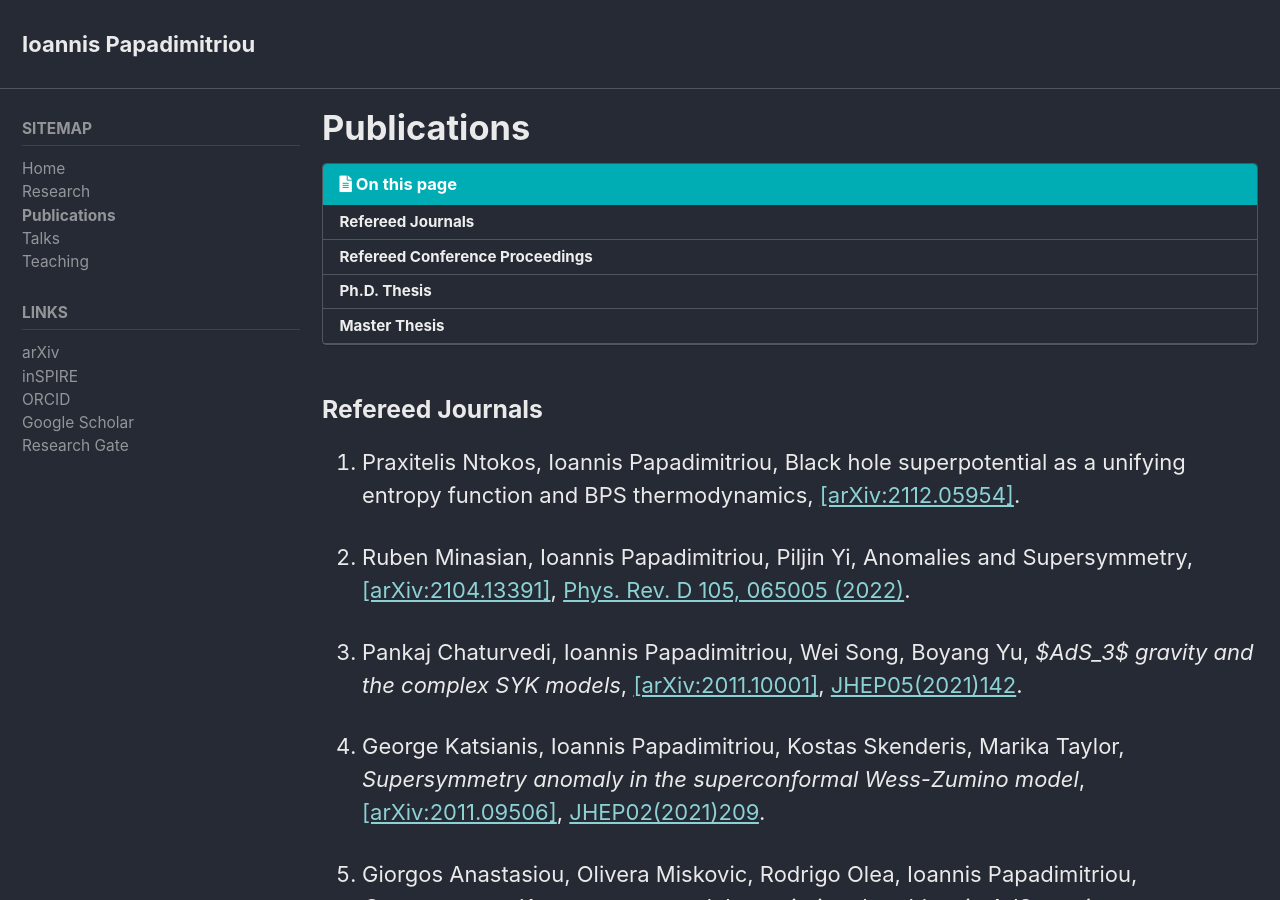
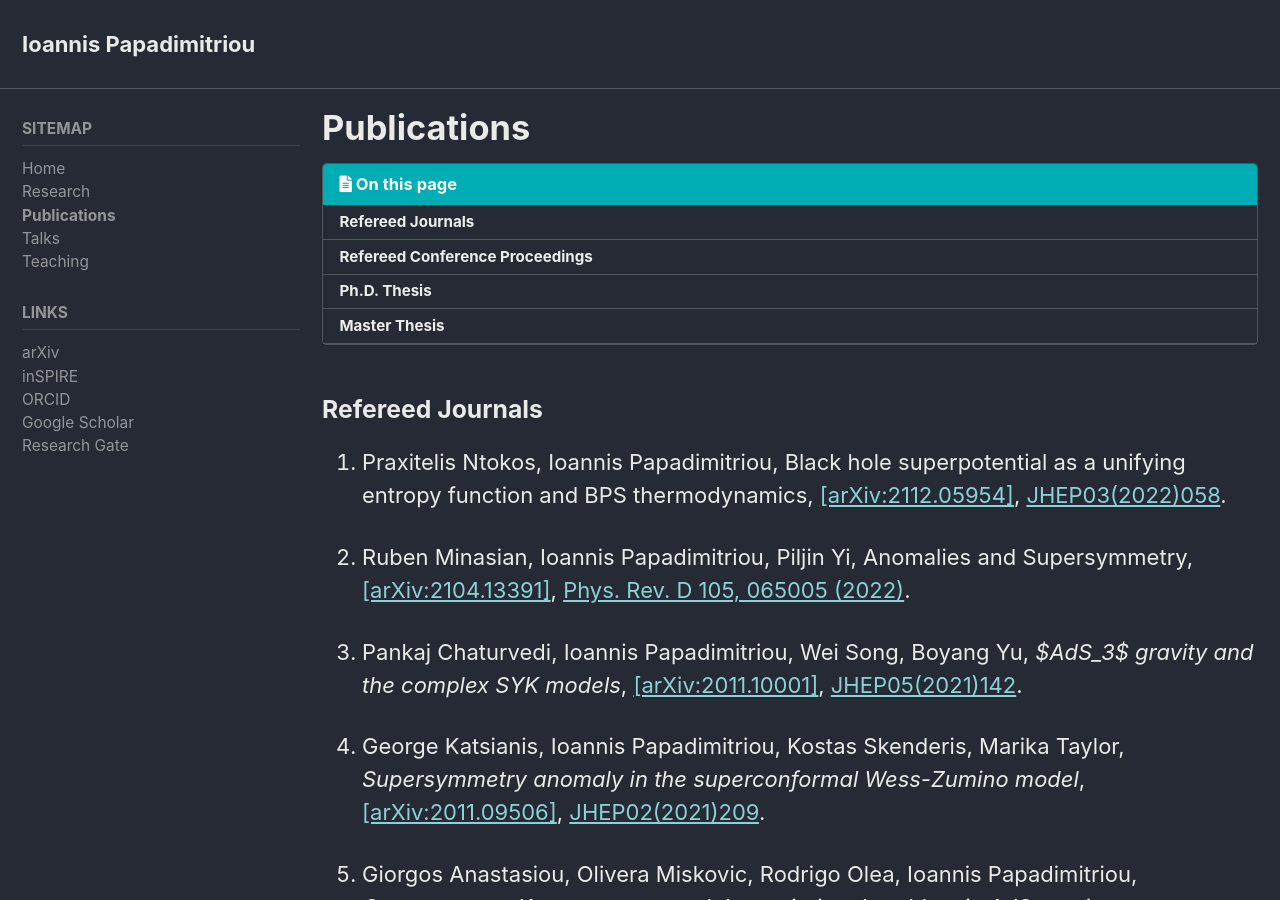
Before and after one commit to ipapadimitriou/ipapadimitriou.github.io, a Jekyll site: the page built from _pages/publications.md, in a window 1280 px wide and 900 px high. Built offline with Jekyll 4.4.1, drawn with Linux system fonts in a browser that asks for light colours; cached includes are drawn as plain includes.

Commit message:
Update publications.md

```diff
--- a/_pages/publications.md
+++ b/_pages/publications.md
@@ -33,7 +33,7 @@ sidebar:
 ### Refereed Journals
 
 39. Praxitelis Ntokos, Ioannis Papadimitriou, Black hole superpotential as a unifying entropy function and BPS thermodynamics,
-<a href="https://arxiv.org/abs/2112.05954">[arXiv:2112.05954]</a>.
+<a href="https://arxiv.org/abs/2112.05954">[arXiv:2112.05954]</a>, <a href="https://doi.org/10.1007/JHEP03(2022)058">JHEP03(2022)058</a>.
 
 38. Ruben Minasian, Ioannis Papadimitriou, Piljin Yi, Anomalies and Supersymmetry,
 <a href="https://arxiv.org/abs/2104.13391">[arXiv:2104.13391]</a>, <a href="https://doi.org/10.1103/PhysRevD.105.065005">Phys. Rev. D 105, 065005 (2022)</a>.
```
